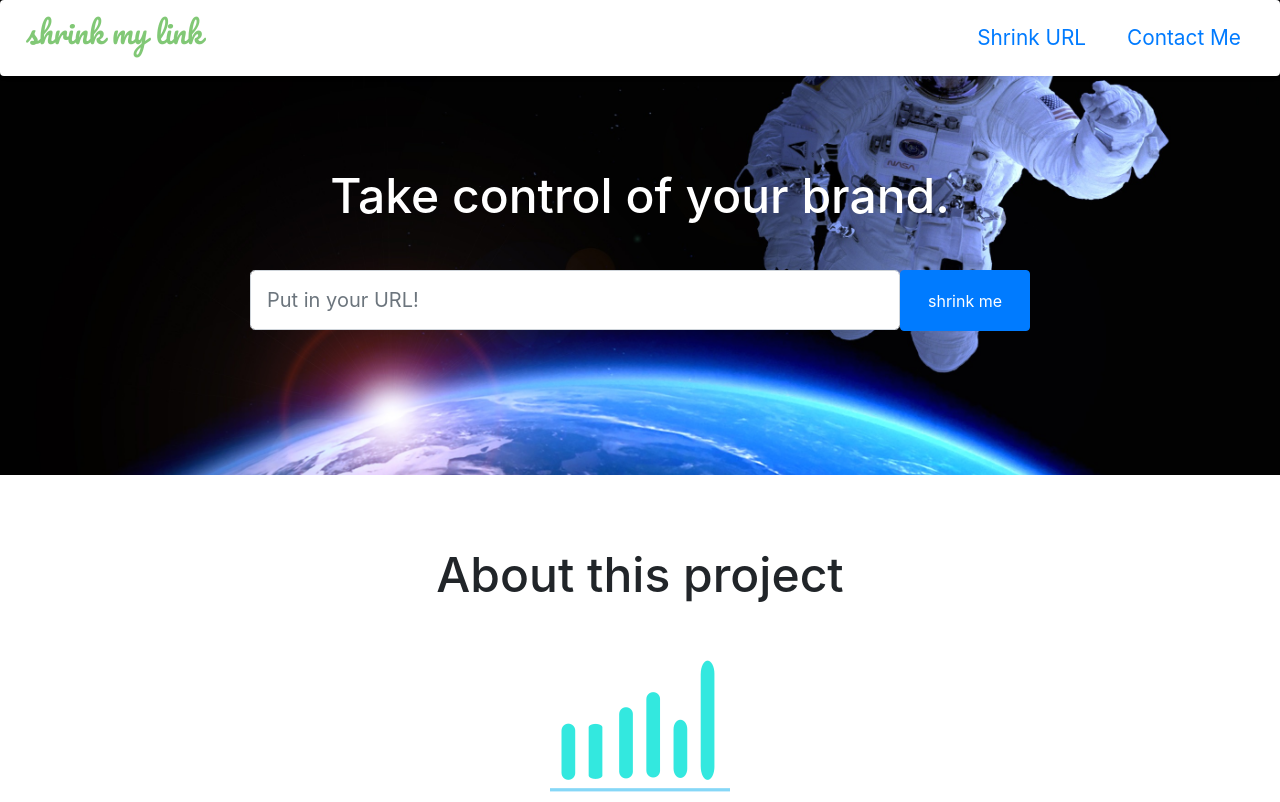
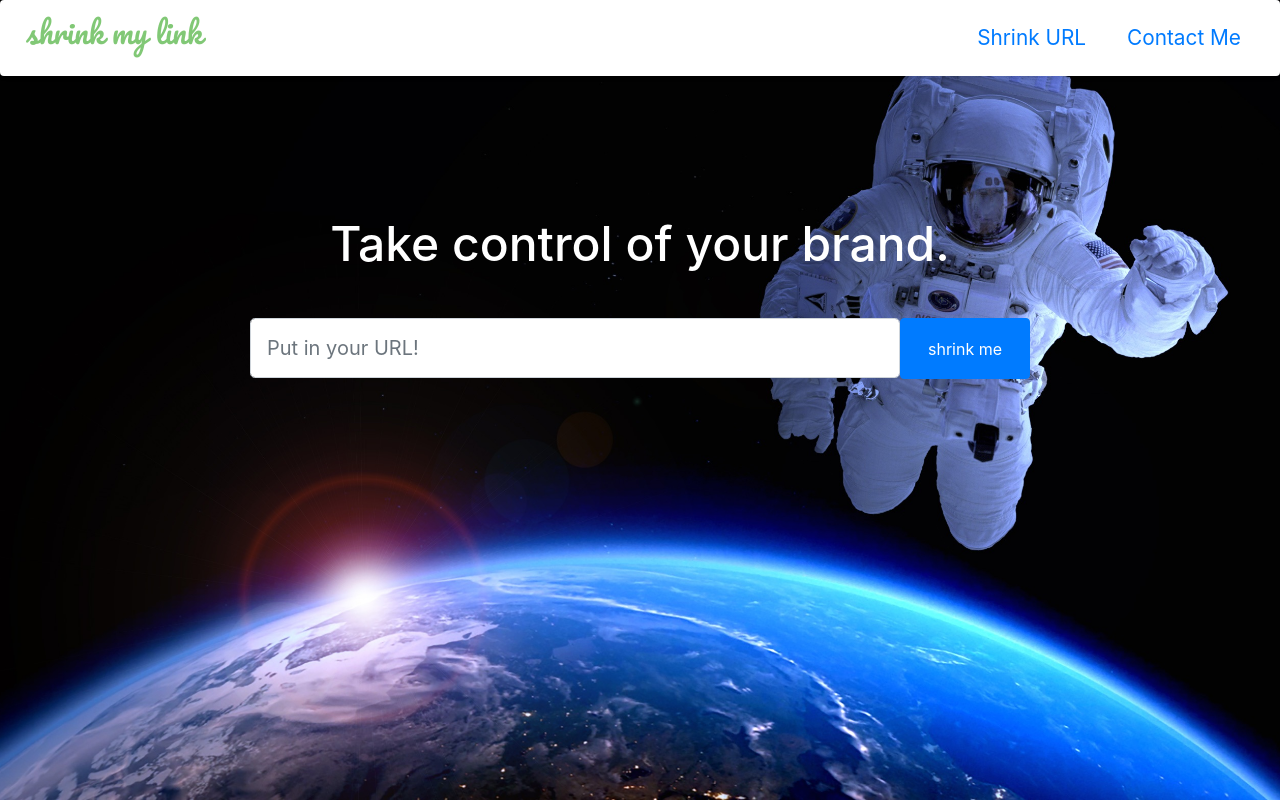
Before and after one commit to hnryzhng/shrink-my-link, a React (Create React App) app in the folder client/: page / in a window 1280 px wide. Shown: the top 802 px of the page. Built offline with nearby package versions, Linux system fonts and the light colour scheme.

Commit message:
changed section to full height of viewport

```diff
--- a/client/src/styles.css
+++ b/client/src/styles.css
@@ -1,5 +1,6 @@
 
 .section-container {
+	height: 100vh;
 	padding-top: 1em;
 	padding-bottom: 2em;
 }
@@ -39,7 +40,7 @@
 }
 
 #shrink-section {
-	padding-top: 10em ;
+	padding-top: 13em ;
 }
 
 #shrink-section-heading {
```
